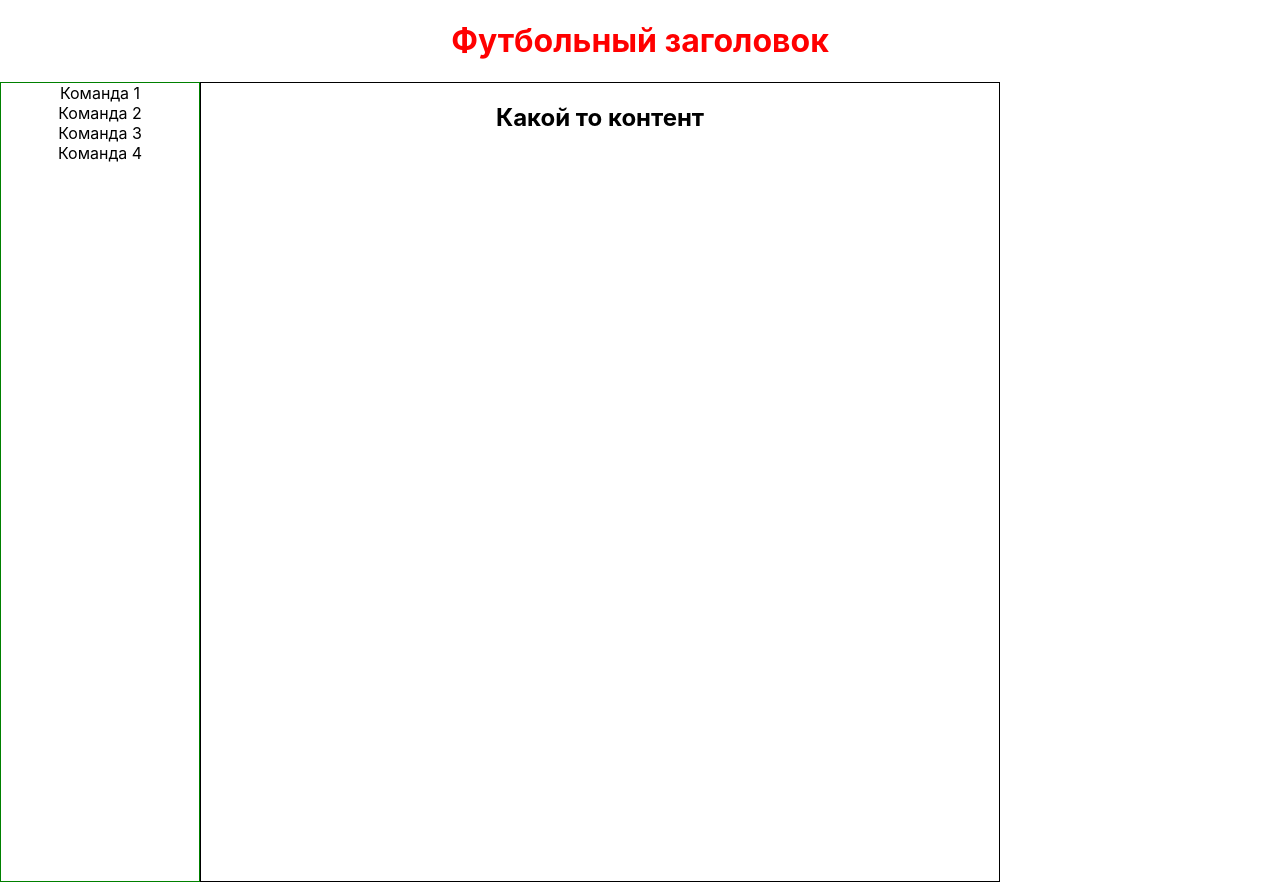
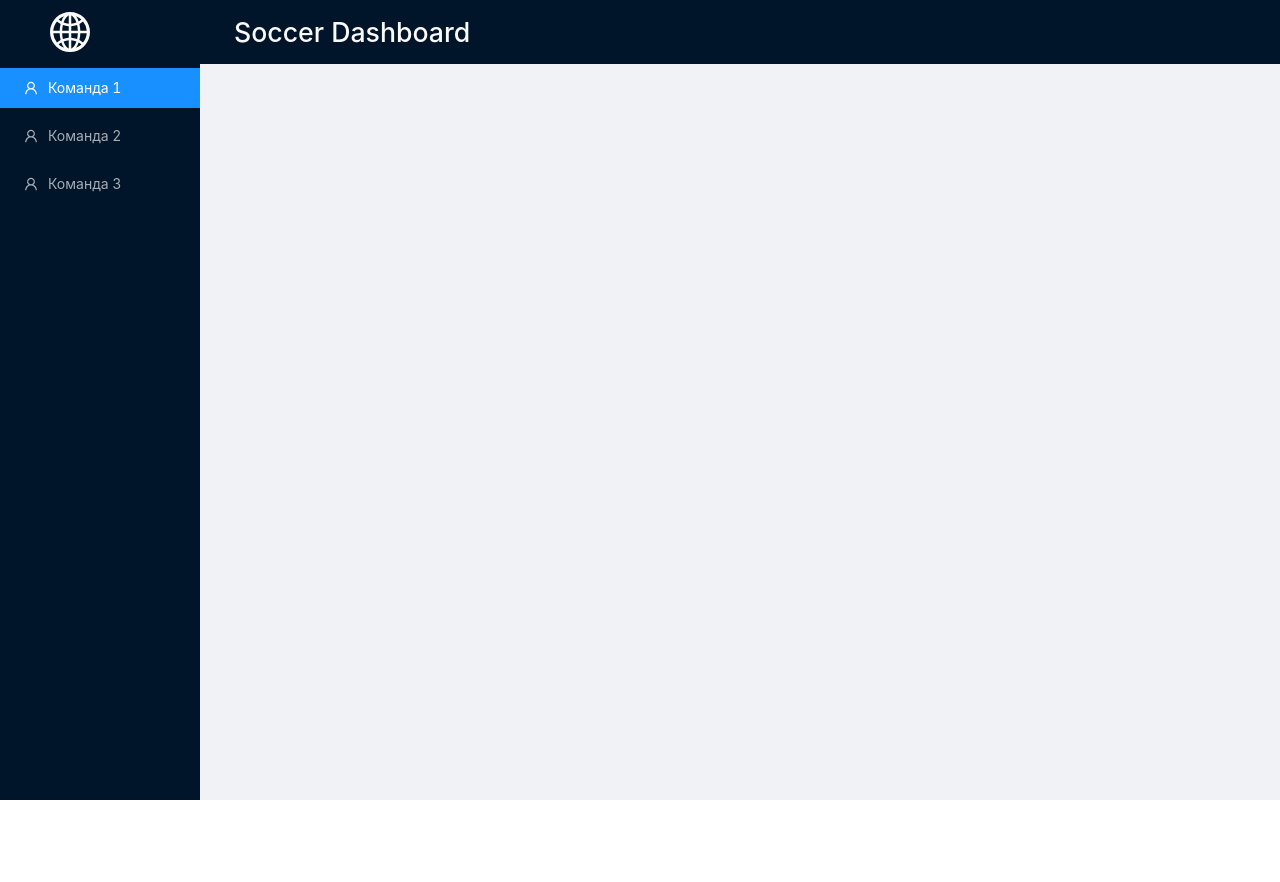
Before and after one commit to mikershov94/soccer_dashboard, a Next.js app: page / in a window 1280 px wide. After the commit the page ends 800 px from the top, so only its background shows below. Built offline with nearby package versions, Linux system fonts and the light colour scheme.

Commit message:
Update layout by Ant Design

```diff
--- a/package.json
+++ b/package.json
@@ -9,6 +9,7 @@
     "lint": "next lint"
   },
   "dependencies": {
+    "antd": "^4.19.2",
     "next": "12.1.0",
     "react": "17.0.2",
     "react-dom": "17.0.2",
--- a/pages/index.tsx
+++ b/pages/index.tsx
@@ -1,22 +1,53 @@
 import type { NextPage } from 'next'
 import Head from 'next/head'
-import Image from 'next/image'
-import styles from '../styles/Home.module.css'
-import Layout from '../components/main-layout'
+import { Layout, Menu, Typography } from 'antd';
+import {
+  UserOutlined,
+  GlobalOutlined
+} from '@ant-design/icons';
+import "antd/dist/antd.css";
+import styles from '../styles/home.module.sass';
+
+const { Header, Sider, Content, Footer } = Layout;
+const { Title } = Typography;
 
 const Home: NextPage = () => {
   return (
-    <div className={styles.container}>
+    <>
       <Head>
         <title>Create Next App</title>
         <meta name="description" content="Generated by create next app" />
         <link rel="icon" href="/favicon.ico" />
       </Head>
-      <Layout>
-        <h2>Какой то контент</h2>
+      <Layout className={styles.container}>
+        <Header className={styles.header}>
+          <GlobalOutlined className={styles.logo} />
+          <div>
+            <h1>Soccer Dashboard</h1>
+          </div>
+        </Header>
+        <Layout>
+          <Sider>
+            <Menu theme="dark" mode="inline" defaultSelectedKeys={['1']}>
+              <Menu.Item key="1" icon={<UserOutlined />}>
+                Команда 1
+              </Menu.Item>
+              <Menu.Item key="2" icon={<UserOutlined />}>
+                Команда 2
+              </Menu.Item>
+              <Menu.Item key="3" icon={<UserOutlined />}>
+                Команда 3
+              </Menu.Item>
+            </Menu>
+          </Sider>
+          <Content>
+
+          </Content>
+        </Layout>
+
       </Layout>
-    </div>
+    </>
   )
 }
 
-export default Home
+export default Home;
--- a/styles/Home.module.css
+++ /dev/null
@@ -1,117 +0,0 @@
-.container {
-  padding: 0 0;
-  height: 100vh;
-}
-
-.main {
-  min-height: 100vh;
-  padding: 0;
-  flex: 1;
-  display: flex;
-  flex-direction: column;
-  justify-content: center;
-  align-items: center;
-}
-
-.footer {
-  display: flex;
-  flex: 1;
-  padding: 2rem 0;
-  border-top: 1px solid #eaeaea;
-  justify-content: center;
-  align-items: center;
-}
-
-.footer a {
-  display: flex;
-  justify-content: center;
-  align-items: center;
-  flex-grow: 1;
-}
-
-.title a {
-  color: #0070f3;
-  text-decoration: none;
-}
-
-.title a:hover,
-.title a:focus,
-.title a:active {
-  text-decoration: underline;
-}
-
-.title {
-  margin: 0;
-  line-height: 1.15;
-  font-size: 4rem;
-}
-
-.title,
-.description {
-  text-align: center;
-}
-
-.description {
-  margin: 4rem 0;
-  line-height: 1.5;
-  font-size: 1.5rem;
-}
-
-.code {
-  background: #fafafa;
-  border-radius: 5px;
-  padding: 0.75rem;
-  font-size: 1.1rem;
-  font-family: Menlo, Monaco, Lucida Console, Liberation Mono, DejaVu Sans Mono,
-    Bitstream Vera Sans Mono, Courier New, monospace;
-}
-
-.grid {
-  display: flex;
-  align-items: center;
-  justify-content: center;
-  flex-wrap: wrap;
-  max-width: 800px;
-}
-
-.card {
-  margin: 1rem;
-  padding: 1.5rem;
-  text-align: left;
-  color: inherit;
-  text-decoration: none;
-  border: 1px solid #eaeaea;
-  border-radius: 10px;
-  transition: color 0.15s ease, border-color 0.15s ease;
-  max-width: 300px;
-}
-
-.card:hover,
-.card:focus,
-.card:active {
-  color: #0070f3;
-  border-color: #0070f3;
-}
-
-.card h2 {
-  margin: 0 0 1rem 0;
-  font-size: 1.5rem;
-}
-
-.card p {
-  margin: 0;
-  font-size: 1.25rem;
-  line-height: 1.5;
-}
-
-.logo {
-  height: 1em;
-  margin-left: 0.5rem;
-}
-
-@media (max-width: 600px) {
-  .grid {
-    width: 100%;
-    flex-direction: column;
-  }
-}
--- a/styles/Menu.module.sass
+++ /dev/null
@@ -1,29 +0,0 @@
-.testStyle
-    color: red
-    display: flex
-    justify-content: center
-
-.container
-    display: flex
-    height: 100vh
-
-.menu
-    list-style: none
-    margin: 0
-    padding: 0
-    border: 1px solid green
-    width: 200px
-    display: flex
-    flex-direction: column
-    align-items: center
-    height: 100vh
-
-    li
-        margin: 0
-        padding: 0
-
-.content
-    width: 800px
-    border: 1px solid black
-    display: flex
-    justify-content: center
--- /dev/null
+++ b/styles/home.module.sass
@@ -0,0 +1,16 @@
+.container
+    min-height: 100vh
+
+.header
+    display: flex
+    color: #fafafa
+    align-items: center
+
+    h1
+        color: #fafafa
+        font-size: 20pt
+        margin: 0 9rem
+
+.logo
+    color: #fafafa
+    font-size: 30pt
```
Also changed, not shown: 1 other file (tests, documents, lock files or other folders).
